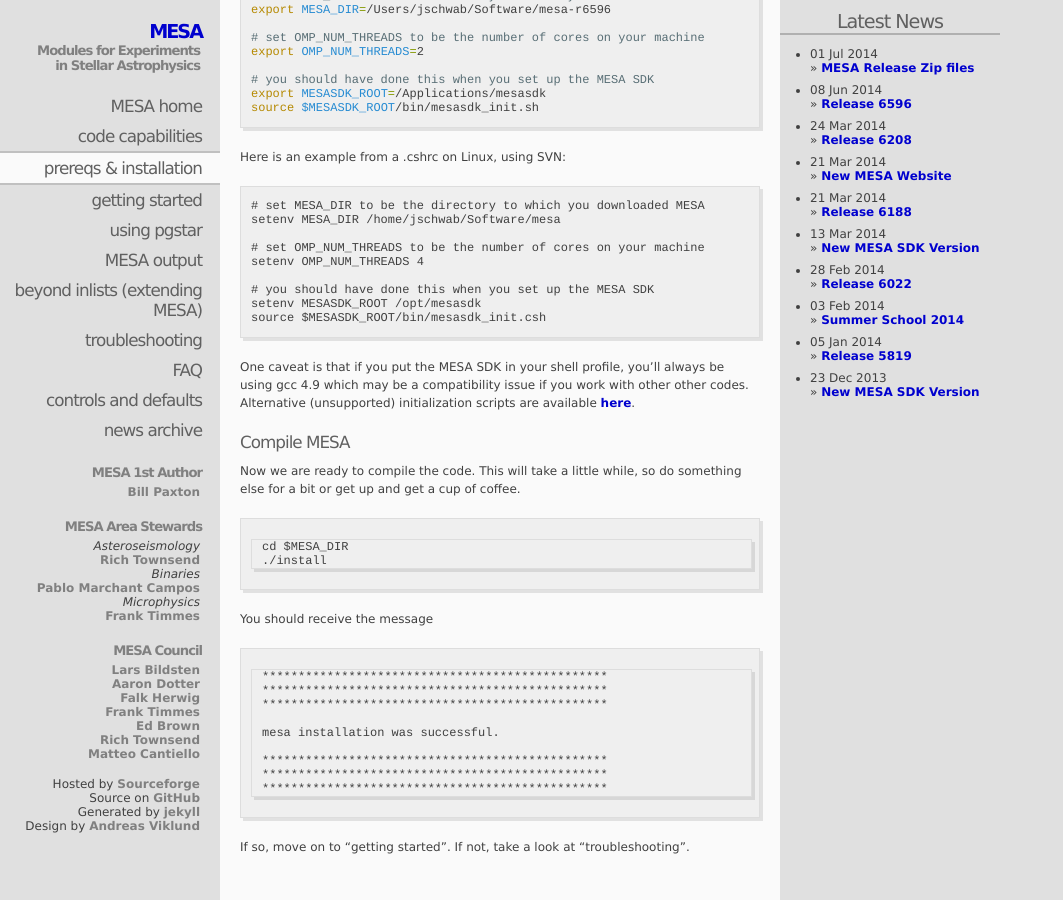
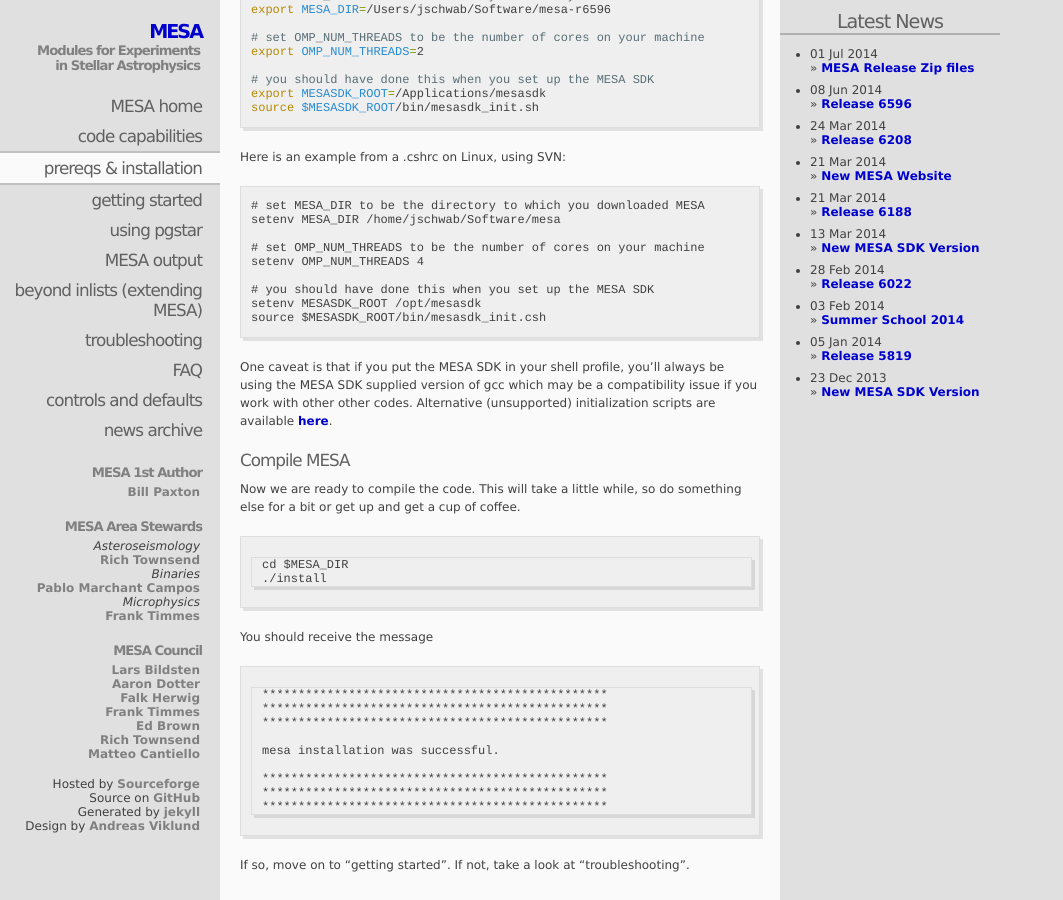
Before and after one commit to MESAHub/mesa-website, a Jekyll site: the page built from 02-prereqs.markdown, in a window 1280 px wide and 900 px high, scrolled down 2550 px. Shown: the whole window, without its empty margins (0-1063 px from the left). Built offline with Jekyll 4.4.1, drawn with Linux system fonts in a browser that asks for light colours; Markdown is read by kramdown in place of the engine named in the settings.

Commit message:
Update 02-prereqs.markdown

```diff
--- a/02-prereqs.markdown
+++ b/02-prereqs.markdown
@@ -166,7 +166,7 @@
 {% endhighlight %}
 
 One caveat is that if you put the MESA SDK in your shell profile,
-you'll always be using gcc 4.9 which may be a compatibility issue if
+you'll always be using the MESA SDK supplied version of gcc which may be a compatibility issue if
 you work with other other codes.  Alternative (unsupported)
 initialization scripts are available [here][mesasdk-init].
 
```
